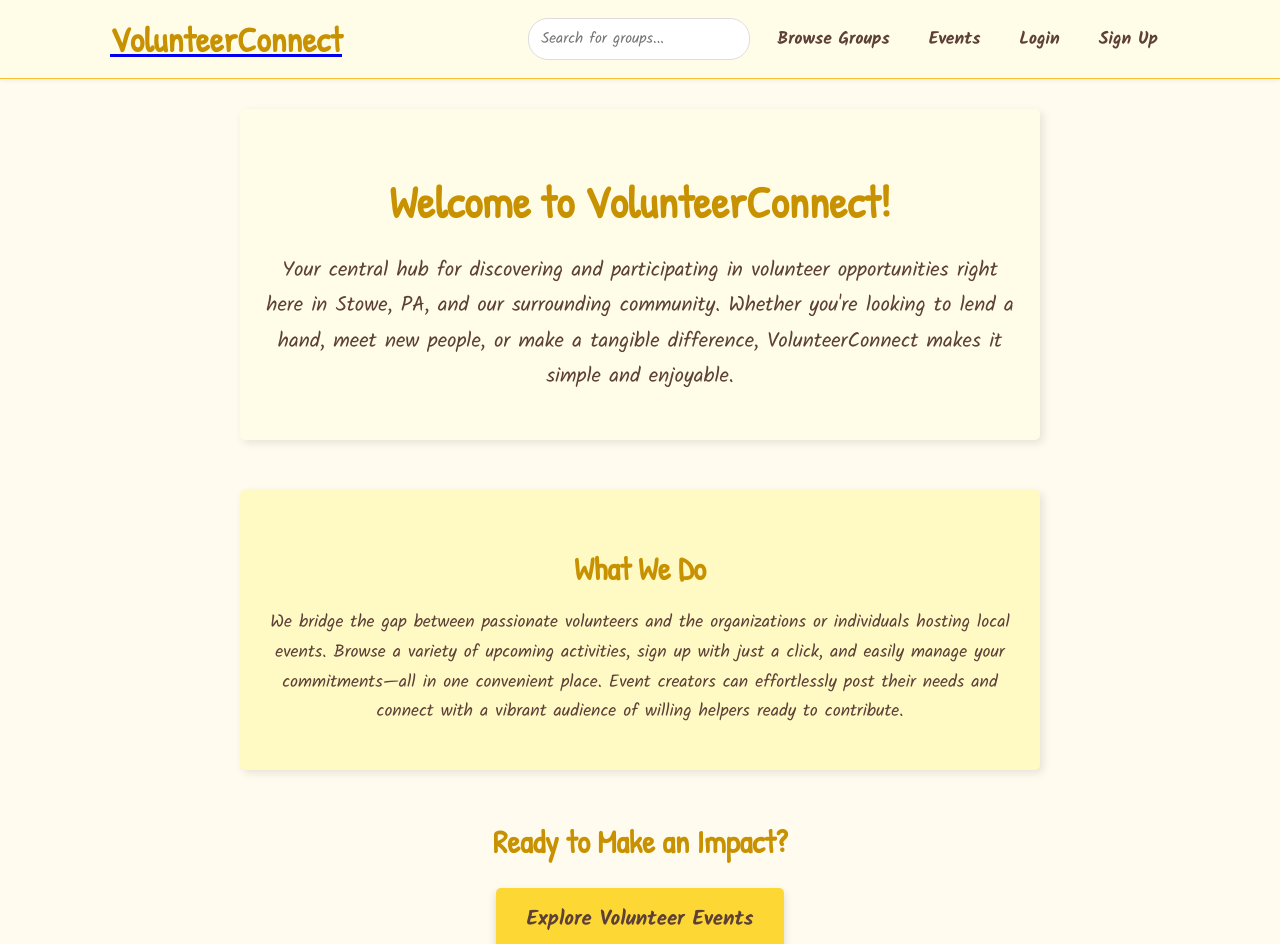
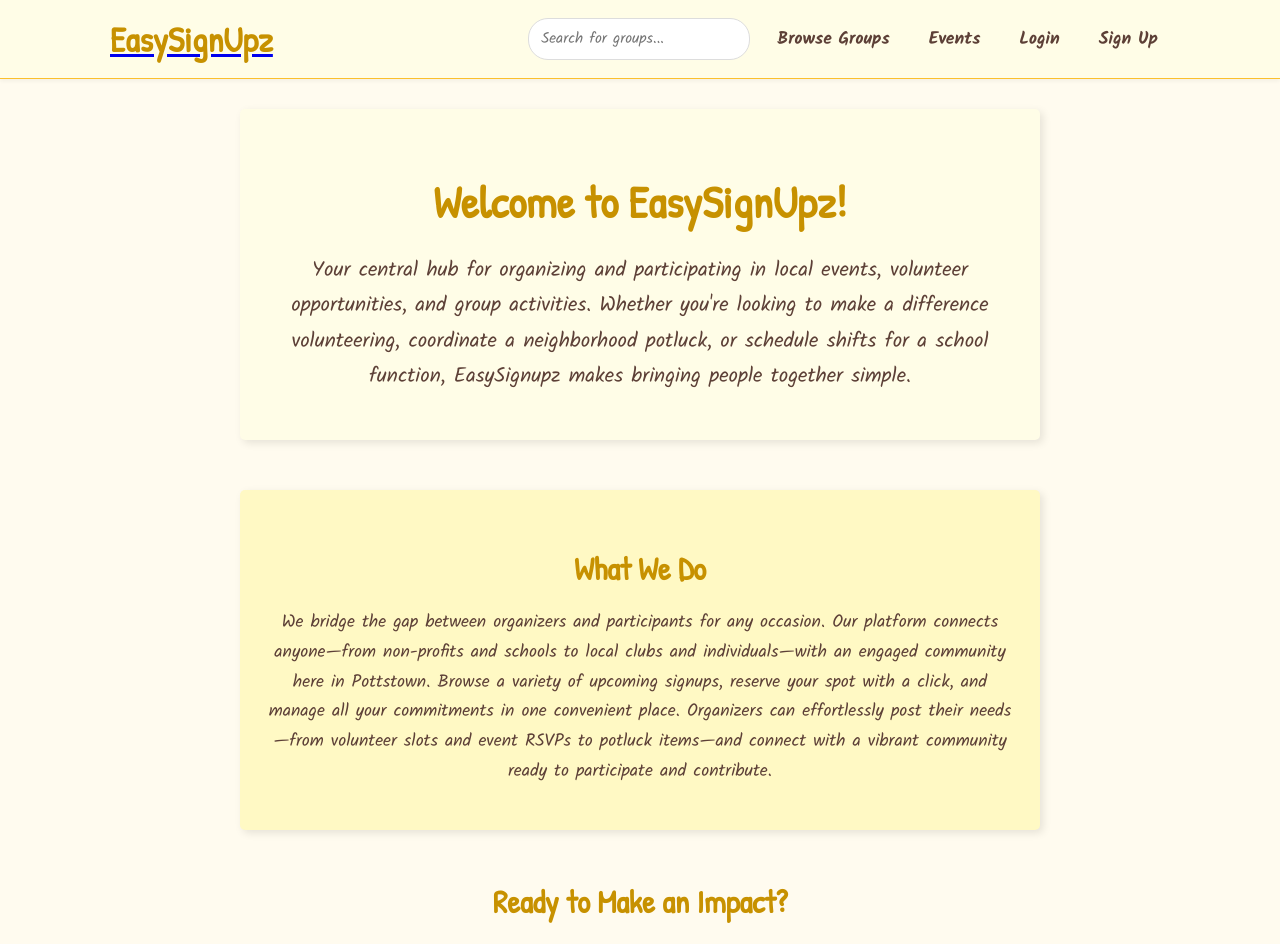
Before and after one commit to Jandr07/VolunteerConnect, a Next.js app: page / in a window 1280 px wide. Shown: the top 944 px of the page. Built offline with nearby package versions, Linux system fonts and the light colour scheme; no server answers.

Commit message:
rebranded from volunteerconnect to EasySignUpz

```diff
--- a/src/components/Layout.tsx
+++ b/src/components/Layout.tsx
@@ -9,7 +9,7 @@ interface LayoutProps {
   pageTitle?: string;
 }
 
-export default function Layout({ children, pageTitle = "VolunteerConnect" }: LayoutProps) {
+export default function Layout({ children, pageTitle = "EasySignUpz" }: LayoutProps) {
   const { user, logout } = useAuth();
   const router = useRouter();
   const [searchTerm, setSearchTerm] = useState('');
@@ -47,7 +47,7 @@ export default function Layout({ children, pageTitle = "VolunteerConnect" }: Lay
         <header className={`app-header ${!isHeaderVisible ? 'header-hidden' : ''}`}>
           <nav className="main-nav">
             <Link href="/">
-              <h1 className="logo-title">VolunteerConnect</h1>
+              <h1 className="logo-title">EasySignUpz</h1>
             </Link>
             <div className="nav-links">
               <form onSubmit={handleSearchSubmit} className="nav-search-form">
@@ -81,7 +81,7 @@ export default function Layout({ children, pageTitle = "VolunteerConnect" }: Lay
         </header>
         <main className="page-content">{children}</main>
         <footer className="app-footer">
-          <p>&copy; {new Date().getFullYear()} VolunteerConnect, Stowe, PA. Making a difference, together.</p>
+          <p>&copy; {new Date().getFullYear()} EasySignUpz, Pottstown, PA. Making a difference, together.</p>
           <p className="footer-inspiration">Inspired by yellow sticky notes and community spirit!</p>
         </footer>
       </div>
--- a/src/pages/_app.tsx
+++ b/src/pages/_app.tsx
@@ -24,7 +24,7 @@ function MyApp({ Component, pageProps }: AppProps) {
         <link rel="preconnect" href="https://fonts.gstatic.com" crossOrigin="anonymous" />
         <link href="https://fonts.googleapis.com/css2?family=Kalam:wght@300;400;700&family=Patrick+Hand&display=swap" rel="stylesheet" />
       </Head>
-      <Layout pageTitle={(Component as any).pageTitle || "VolunteerConnect"}> {/* Pass pageTitle if component defines it */}
+      <Layout pageTitle={(Component as any).pageTitle || "EasySignUpz"}> {/* Pass pageTitle if component defines it */}
         <Component {...pageProps} />
       </Layout>
     </AuthProvider>
--- a/src/pages/index.tsx
+++ b/src/pages/index.tsx
@@ -8,20 +8,21 @@ export default function AboutPage() {
       <main style={{ maxWidth: '800px', margin: '0 auto' }}>
         <section style={{ marginBottom: '50px', padding: '25px', backgroundColor: '#fffde7', boxShadow: '3px 3px 8px rgba(0,0,0,0.1)', borderRadius: '5px' }}>
           <h2 style={{ fontSize: '2.8em', color: '#c79100', marginBottom: '20px', fontFamily: 'Patrick Hand, cursive' }}>
-            Welcome to VolunteerConnect!
+            Welcome to EasySignUpz!
           </h2>
           <p style={{ fontSize: '1.3em', lineHeight: '1.7', color: '#5d4037' }}>
-            Your central hub for discovering and participating in volunteer opportunities right here in Stowe, PA, and our surrounding community.
-            Whether you&apos;re looking to lend a hand, meet new people, or make a tangible difference, VolunteerConnect makes it simple and enjoyable.
+            Your central hub for organizing and participating in local events, volunteer opportunities, and group activities.
+            Whether you&apos;re looking to make a difference volunteering, coordinate a neighborhood potluck, or schedule shifts for a school function, EasySignupz makes bringing people together simple.
           </p>
         </section>
 
         <section style={{ marginBottom: '50px', padding: '25px', backgroundColor: '#fff9c4', boxShadow: '3px 3px 8px rgba(0,0,0,0.1)', borderRadius: '5px' }}>
           <h3 style={{ fontSize: '2em', color: '#c79100', marginBottom: '15px', fontFamily: 'Patrick Hand, cursive' }}>What We Do</h3>
           <p style={{ lineHeight: '1.7', color: '#5d4037', fontSize: '1.1em' }}>
-            We bridge the gap between passionate volunteers and the organizations or individuals hosting local events.
-            Browse a variety of upcoming activities, sign up with just a click, and easily manage your commitments—all in one convenient place.
-            Event creators can effortlessly post their needs and connect with a vibrant audience of willing helpers ready to contribute.
+            We bridge the gap between organizers and participants for any occasion.
+            Our platform connects anyone—from non-profits and schools to local clubs and individuals—with an engaged community here in Pottstown.
+            Browse a variety of upcoming signups, reserve your spot with a click, and manage all your commitments in one convenient place.
+             Organizers can effortlessly post their needs—from volunteer slots and event RSVPs to potluck items—and connect with a vibrant community ready to participate and contribute.
           </p>
         </section>
 
@@ -47,7 +48,7 @@ export default function AboutPage() {
             // If using a global CSS for .button-link-cta:
             // className="button-link-cta"
           >
-            Explore Volunteer Events
+            Explore Events
           </Link>
         </section>
       </main>
```
